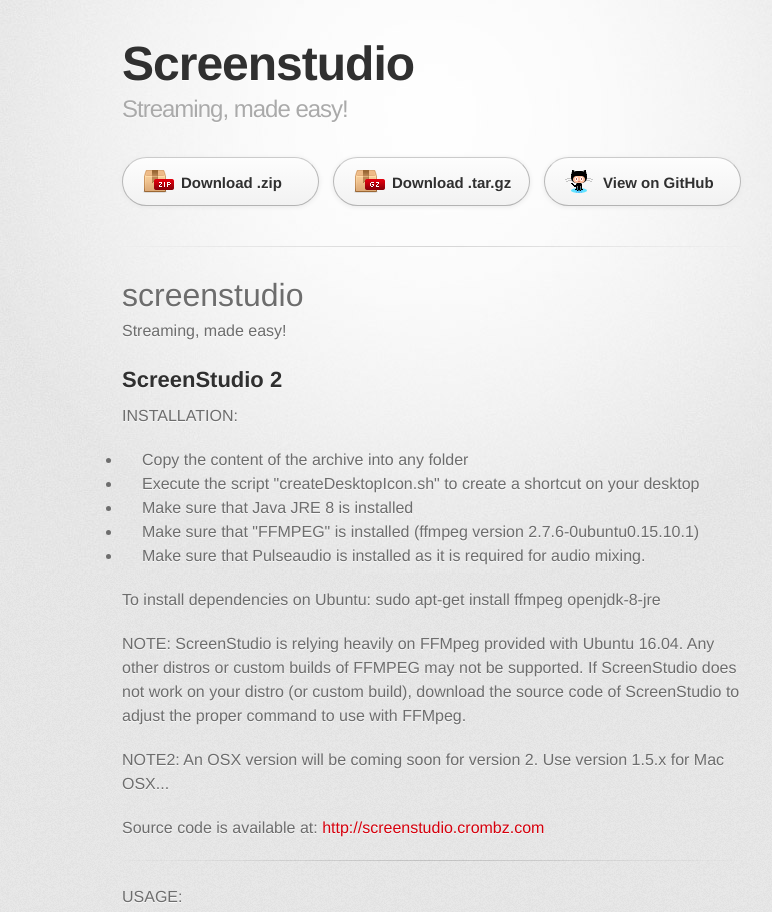
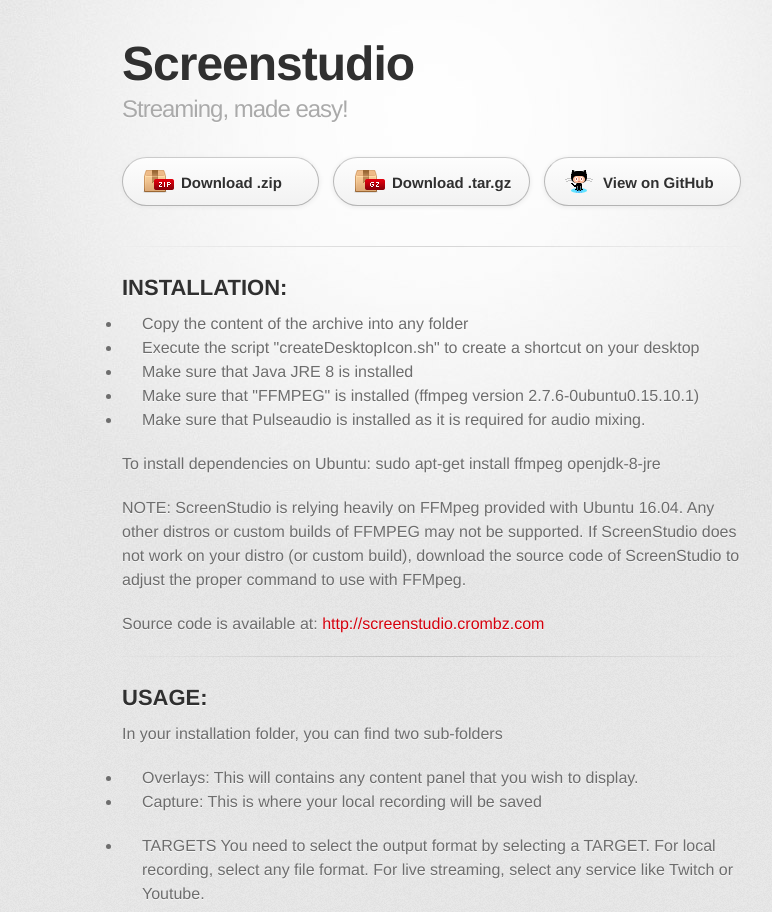
Before and after one commit to patrickballeux/screenstudio, a plain HTML site: page index.html in a window 1280 px wide. Shown: the top 912 px of the page, without its empty margins (208-980 px from the left). Drawn offline with Linux system fonts and the light colour scheme; a web font is replaced by a local one.

Commit message:
Update index.html

```diff
--- a/index.html
+++ b/index.html
@@ -32,14 +32,8 @@
 
         <section id="main_content">
           <h1>
-<a id="screenstudio" class="anchor" href="#screenstudio" aria-hidden="true"><span aria-hidden="true" class="octicon octicon-link"></span></a>screenstudio</h1>
 
-<p>Streaming, made easy!</p>
-
-<h2>
-<a id="screenstudio-2" class="anchor" href="#screenstudio-2" aria-hidden="true"><span aria-hidden="true" class="octicon octicon-link"></span></a>ScreenStudio 2</h2>
-
-<p>INSTALLATION:</p>
+<h2>INSTALLATION:</h2>
 
 <ul>
 <li>Copy the content of the archive into any folder</li>
@@ -56,13 +50,11 @@
 may not be supported.  If ScreenStudio does not work on your distro (or custom build), download the source code of
 ScreenStudio to adjust the proper command to use with FFMpeg.</p>
 
-<p>NOTE2:  An OSX version will be coming soon for version 2.  Use version 1.5.x for Mac OSX...</p>
-
 <p>Source code is available at: <a href="http://screenstudio.crombz.com">http://screenstudio.crombz.com</a></p>
 
 <hr>
 
-<p>USAGE:</p>
+<h2>USAGE:</h2>
 
 <p>In your installation folder, you can find two sub-folders</p>
 
```
